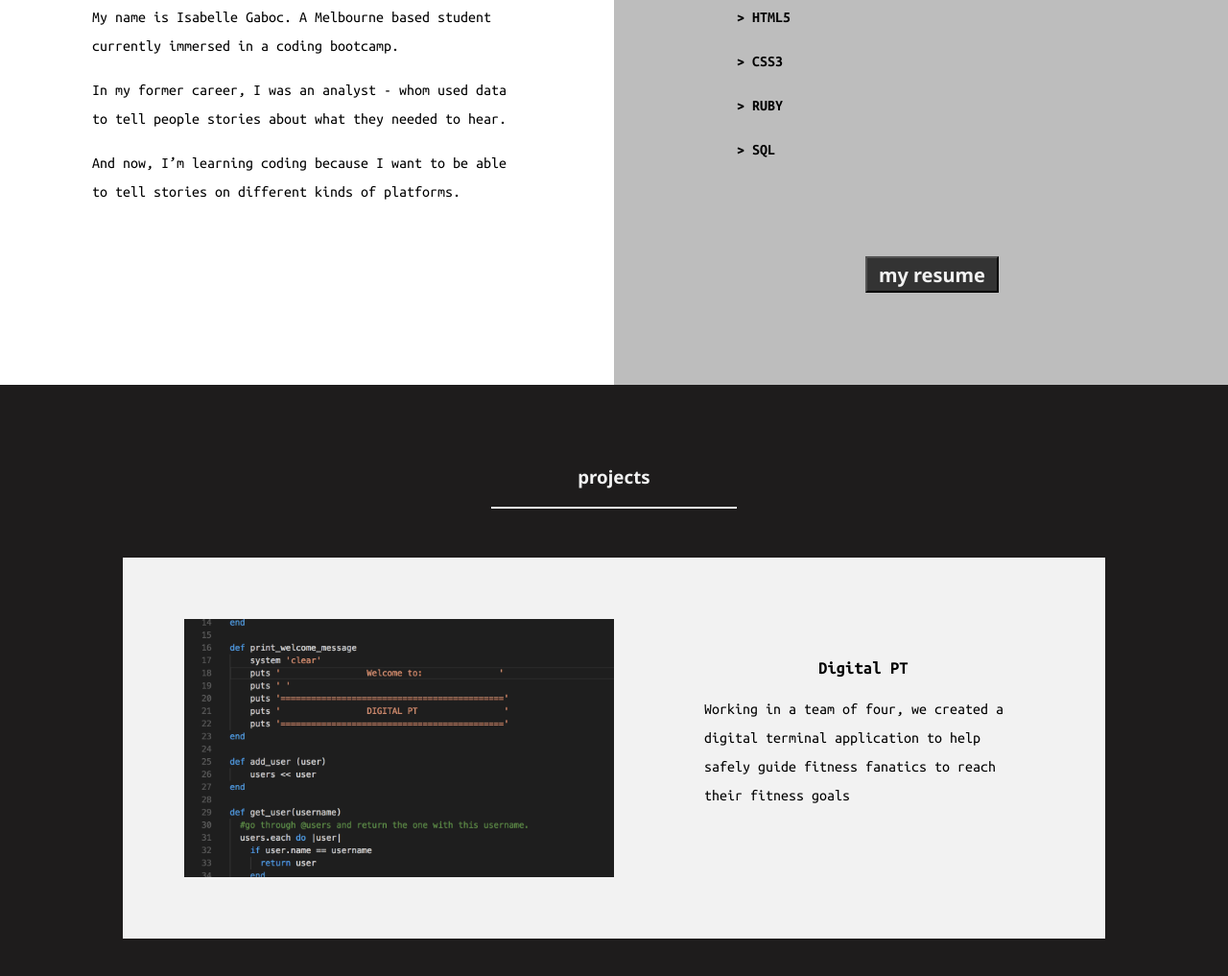
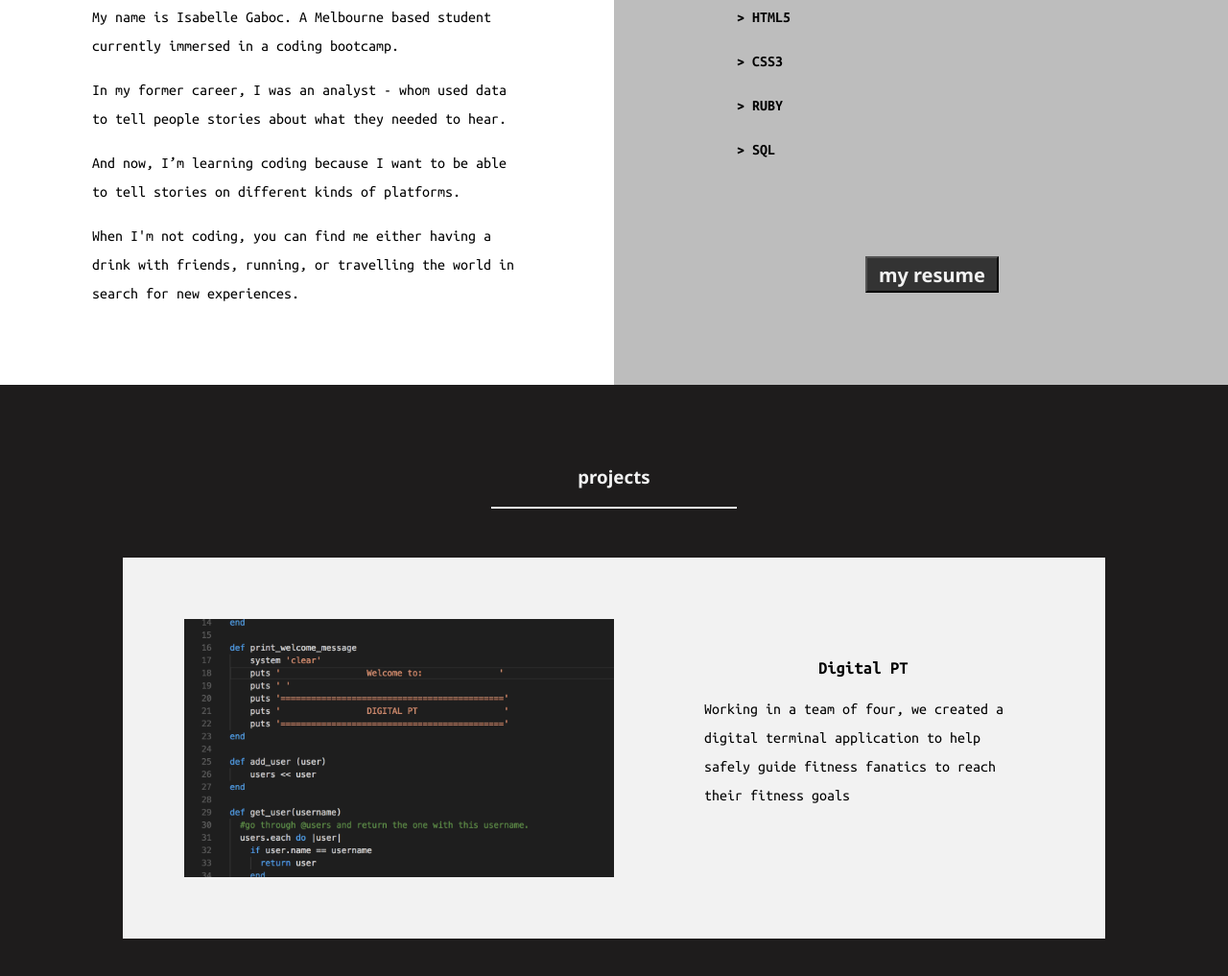
Before and after one commit to igaboc/personal-website, a plain HTML site: page index.html in a window 1280 px wide. Shown: the part 1166-2183 px from the top of the page at 96% size. Drawn offline with nearby package versions, Linux system fonts and the light colour scheme.

Commit message:
update README.md and update about me section in index.html file

```diff
--- a/index.html
+++ b/index.html
@@ -82,6 +82,7 @@
                 <p>My name is Isabelle Gaboc. A Melbourne based student currently immersed in a coding bootcamp.</p>
                 <p>In my former career, I was an analyst - whom used data to tell people stories about what they needed to hear.</p>
                 <p>And now, I’m learning coding because I want to be able to tell stories on different kinds of platforms.</p>
+                <p>When I'm not coding, you can find me either having a drink with friends, running, or travelling the world in search for new experiences.</p>
             </div>
         </div>
     <!-- SKILLS SECTION -->
```
Also changed, not shown: 1 other file.
